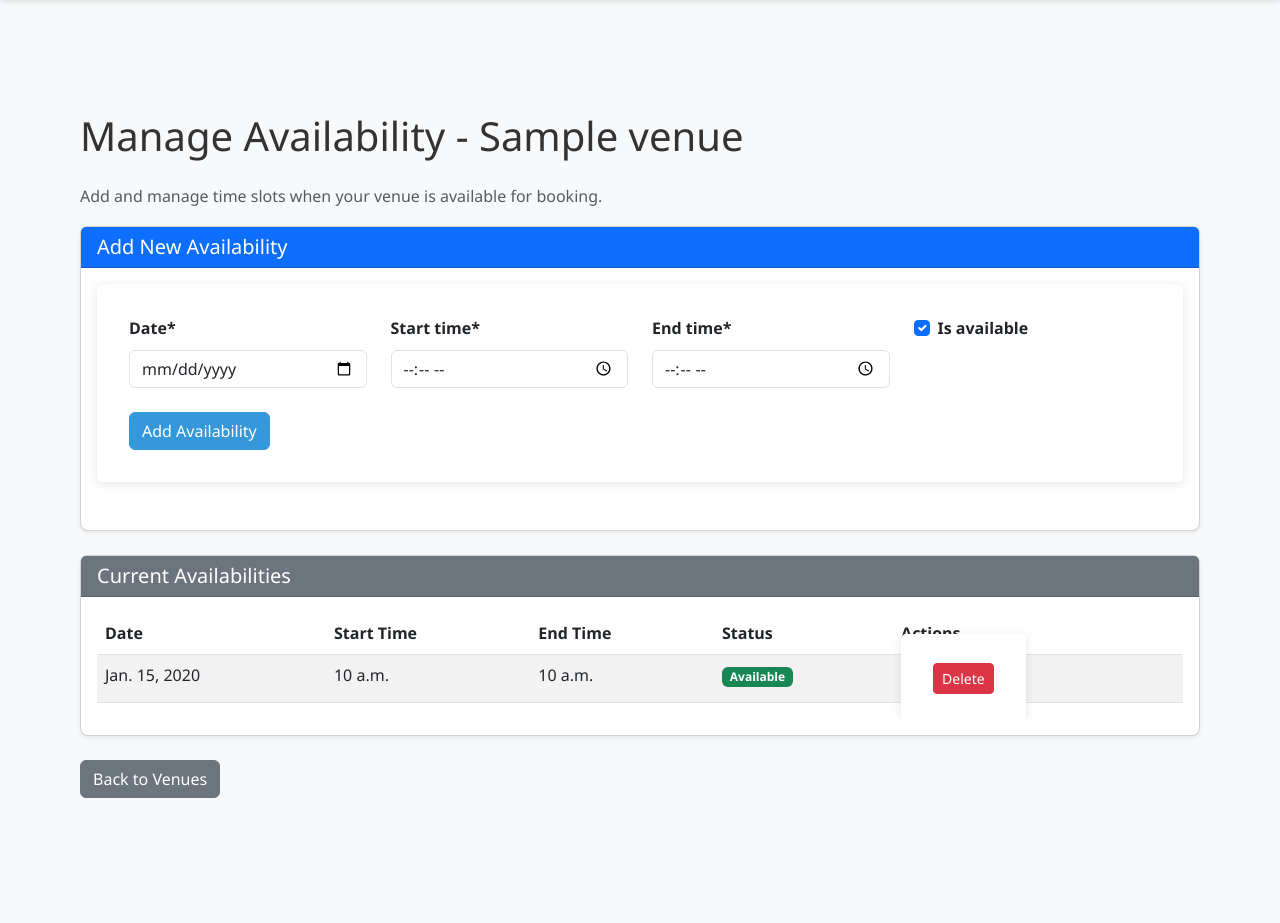
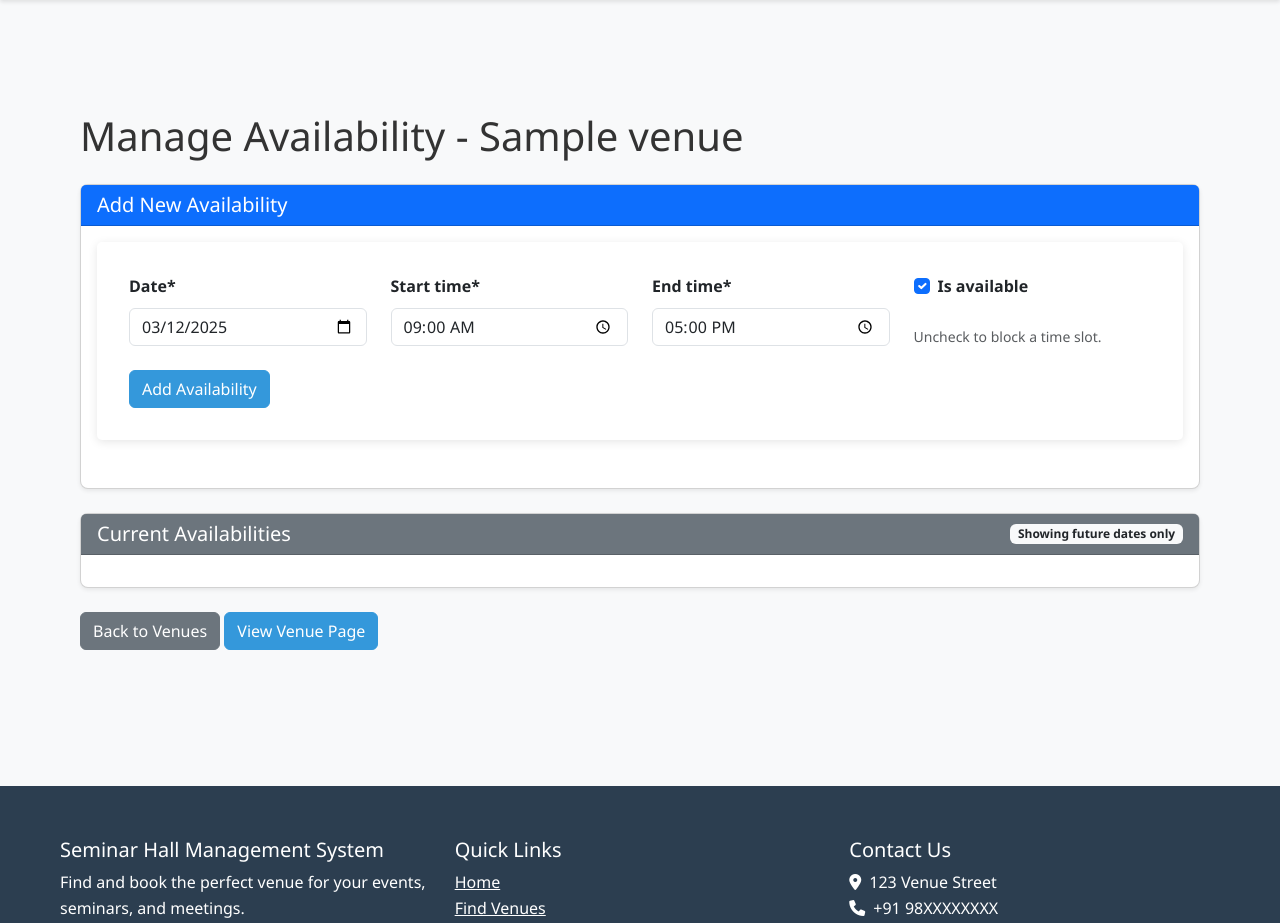
Before and after one commit to Karthik-Billava/sem_hall_mgt, a Django app: page /venues/availability/1/ in a window 1280 px wide. Shown: the part 104-1027 px from the top of the page. Run offline with Django 4.2, Linux system fonts and the light colour scheme; a user stored in the database is signed in; tables that the repository leaves empty hold one stand-in row (values such as "Sample post"); some libraries are stand-ins or nearby versions.

Commit message:
enhance: improve venue availability control for managers

```diff
--- a/templates/venues/manage_availability.html
+++ b/templates/venues/manage_availability.html
@@ -8,7 +8,15 @@
     <div class="row">
         <div class="col-12">
             <h1 class="mb-4">Manage Availability - {{ venue.name }}</h1>
-            <p class="text-muted">Add and manage time slots when your venue is available for booking.</p>
+            <div class="alert alert-info mb-4">
+                <h5><i class="bi bi-info-circle"></i> Important Information</h5>
+                <ul class="mb-0">
+                    <li>Set specific dates and times when your venue is available for booking.</li>
+                    <li>Only future dates can be added.</li>
+                    <li>This information will be displayed to potential customers on your venue details page.</li>
+                    <li>Regular availability patterns (like "every Monday") can be created by adding individual dates.</li>
+                </ul>
+            </div>
 
             <div class="card shadow-sm mb-4">
                 <div class="card-header bg-primary text-white">
@@ -29,6 +37,7 @@
                             </div>
                             <div class="col-md-3">
                                 {{ form.is_available|as_crispy_field }}
+                                <small class="form-text text-muted">Uncheck to block a time slot.</small>
                             </div>
                         </div>
                         <button type="submit" class="btn btn-primary">Add Availability</button>
@@ -37,8 +46,9 @@
             </div>
 
             <div class="card shadow-sm">
-                <div class="card-header bg-secondary text-white">
+                <div class="card-header bg-secondary text-white d-flex justify-content-between align-items-center">
                     <h5 class="mb-0">Current Availabilities</h5>
+                    <span class="badge bg-light text-dark">Showing future dates only</span>
                 </div>
                 <div class="card-body">
                     {% if availabilities %}
@@ -47,6 +57,7 @@
                                 <thead>
                                     <tr>
                                         <th>Date</th>
+                                        <th>Day of Week</th>
                                         <th>Start Time</th>
                                         <th>End Time</th>
                                         <th>Status</th>
@@ -57,6 +68,7 @@
                                     {% for availability in availabilities %}
                                     <tr>
                                         <td>{{ availability.date }}</td>
+                                        <td>{{ availability.date|date:"l" }}</td>
                                         <td>{{ availability.start_time }}</td>
                                         <td>{{ availability.end_time }}</td>
                                         <td>
@@ -80,8 +92,9 @@
                             </table>
                         </div>
                     {% else %}
-                        <div class="alert alert-info">
-                            No availability records found. Add some using the form above.
+                        <div class="alert alert-warning">
+                            <p><i class="bi bi-exclamation-triangle"></i> You haven't added any availability slots yet.</p>
+                            <p>Your venue will not appear as available for booking until you add specific dates and times above.</p>
                         </div>
                     {% endif %}
                 </div>
@@ -91,6 +104,9 @@
                 <a href="{% url 'manage_venues' %}" class="btn btn-secondary">
                     <i class="bi bi-arrow-left"></i> Back to Venues
                 </a>
+                <a href="{% url 'venue_detail' venue_id=venue.id %}" class="btn btn-primary">
+                    <i class="bi bi-eye"></i> View Venue Page
+                </a>
             </div>
         </div>
     </div>
--- a/templates/venues/manage_venues.html
+++ b/templates/venues/manage_venues.html
@@ -53,10 +53,10 @@
 
             <div class="card-footer bg-white border-top-0">
               <div class="btn-group w-100">
-                <a href="" class="btn btn-outline-primary">
+                <a href="{% url 'edit_venue' venue_id=venue.id %}" class="btn btn-outline-primary">
                   <i class="fas fa-edit"></i> Edit
                 </a>
-                <a href="" class="btn btn-outline-info">
+                <a href="{% url 'manage_venue_images' venue_id=venue.id %}" class="btn btn-outline-info">
                   <i class="fas fa-images"></i> Images
                 </a>
                 <a href="{% url 'manage_availability' venue_id=venue.id %}" class="btn btn-outline-success">
@@ -69,7 +69,7 @@
                 </a>
               </div>
               <div class="mt-2">
-                <a href="" class="btn btn-outline-danger w-100">
+                <a href="{% url 'delete_venue' venue_id=venue.id %}" class="btn btn-outline-danger w-100">
                   <i class="fas fa-trash"></i> Delete
                 </a>
               </div>
--- a/venues/forms.py
+++ b/venues/forms.py
@@ -1,5 +1,6 @@
 from django import forms
 from .models import Venue, VenueImage, Availability
+from datetime import datetime
 
 class VenueForm(forms.ModelForm):
     """Form for venue creation and editing"""
@@ -36,10 +37,30 @@ class AvailabilityForm(forms.ModelForm):
         model = Availability
         fields = ['date', 'start_time', 'end_time', 'is_available']
         widgets = {
-            'date': forms.DateInput(attrs={'type': 'date'}),
-            'start_time': forms.TimeInput(attrs={'type': 'time'}),
-            'end_time': forms.TimeInput(attrs={'type': 'time'}),
+            'date': forms.DateInput(attrs={
+                'type': 'date',
+                'class': 'form-control',
+                'min': datetime.now().date().strftime('%Y-%m-%d')
+            }),
+            'start_time': forms.TimeInput(attrs={
+                'type': 'time',
+                'class': 'form-control'
+            }),
+            'end_time': forms.TimeInput(attrs={
+                'type': 'time',
+                'class': 'form-control'
+            }),
         }
+
+    def clean_date(self):
+        """Validate that the date is not in the past"""
+        date = self.cleaned_data.get('date')
+        today = datetime.now().date()
+
+        if date < today:
+            raise forms.ValidationError("You cannot set availability for past dates.")
+
+        return date
 
     def clean(self):
         """Validate that end time is after start time"""
--- a/venues/views.py
+++ b/venues/views.py
@@ -84,61 +84,23 @@ def venue_detail(request, venue_id):
         status__in=['pending', 'approved']
     )
 
-    # If no explicit availability records, generate default ones
+    # Process availability records
     availability_list = []
-    if not availabilities.exists():
-        # Create default availability for the next 7 days (9 AM to 9 PM)
-        for day_offset in range(7):
-            current_date = today + timedelta(days=day_offset)
-            default_start = datetime.strptime('09:00', '%H:%M').time()
-            default_end = datetime.strptime('21:00', '%H:%M').time()
+    for avail in availabilities:
+        # Check if there's a conflicting booking
+        is_booked = False
+        day_bookings = [b for b in bookings if b.date == avail.date]
+        for booking in day_bookings:
+            if (booking.start_time < avail.end_time and booking.end_time > avail.start_time):
+                is_booked = True
+                break
 
-            # Check for conflicts with bookings
-            day_bookings = [b for b in bookings if b.date == current_date]
-            if not day_bookings:
-                # No bookings for this day, so the whole day is available
-                availability_list.append({
-                    'date': current_date,
-                    'start_time': default_start,
-                    'end_time': default_end
-                })
-            else:
-                # There are bookings, find available times
-                current_time = default_start
-                while current_time < default_end:
-                    next_time = (datetime.combine(current_date, current_time) + timedelta(hours=1)).time()
-
-                    is_booked = False
-                    for booking in day_bookings:
-                        if (current_time < booking.end_time and next_time > booking.start_time):
-                            is_booked = True
-                            break
-
-                    if not is_booked:
-                        availability_list.append({
-                            'date': current_date,
-                            'start_time': current_time,
-                            'end_time': next_time
-                        })
-
-                    current_time = next_time
-    else:
-        # Convert queryset to list for template use
-        for avail in availabilities:
-            # Check if there's a conflicting booking
-            is_booked = False
-            day_bookings = [b for b in bookings if b.date == avail.date]
-            for booking in day_bookings:
-                if (booking.start_time < avail.end_time and booking.end_time > avail.start_time):
-                    is_booked = True
-                    break
-
-            if not is_booked:
-                availability_list.append({
-                    'date': avail.date,
-                    'start_time': avail.start_time,
-                    'end_time': avail.end_time
-                })
+        if not is_booked:
+            availability_list.append({
+                'date': avail.date,
+                'start_time': avail.start_time,
+                'end_time': avail.end_time
+            })
 
     # Get average rating
     avg_rating = reviews.aggregate(Avg('rating'))['rating__avg']
@@ -287,7 +249,13 @@ def set_cover_image(request, image_id):
 def manage_availability(request, venue_id):
     """View for managing venue availability"""
     venue = get_object_or_404(Venue, id=venue_id, manager=request.user)
-    availabilities = Availability.objects.filter(venue=venue).order_by('date', 'start_time')
+
+    # Filter out past availabilities to keep the list clean
+    today = datetime.now().date()
+    availabilities = Availability.objects.filter(
+        venue=venue,
+        date__gte=today
+    ).order_by('date', 'start_time')
 
     if request.method == 'POST':
         form = AvailabilityForm(request.POST)
@@ -298,7 +266,15 @@ def manage_availability(request, venue_id):
             messages.success(request, 'Availability added successfully!')
             return redirect('manage_availability', venue_id=venue.id)
     else:
-        form = AvailabilityForm()
+        # Set default values for the form
+        default_start = datetime.strptime('09:00', '%H:%M').time()
+        default_end = datetime.strptime('17:00', '%H:%M').time()
+        form = AvailabilityForm(initial={
+            'date': today,
+            'start_time': default_start,
+            'end_time': default_end,
+            'is_available': True
+        })
 
     context = {
         'venue': venue,
```
Also changed, not shown: templates/venues/venue_detail.html (+12 -1 lines).
